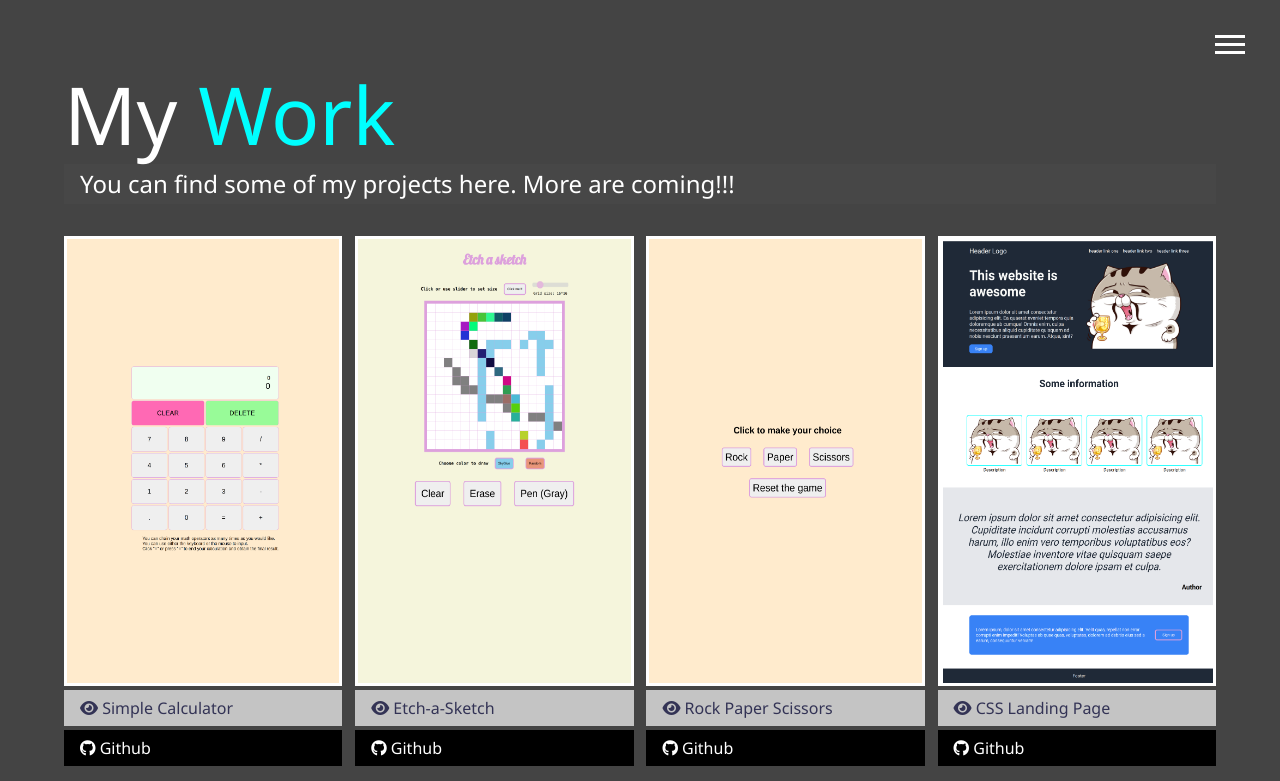
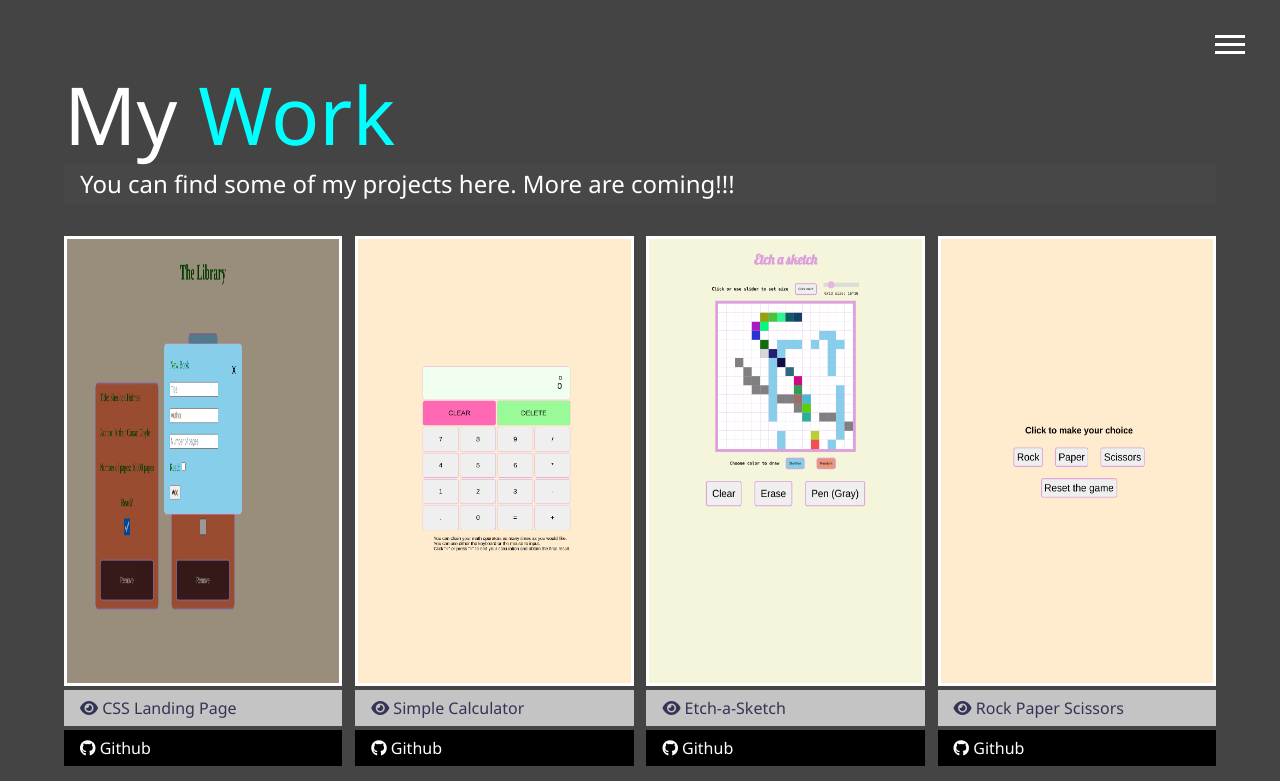
Before and after one commit to vietnguyen0224/My_Portfolio, a website: page dist/work.html in a window 1280 px wide. Shown: the top 781 px of the page. Drawn offline with Linux system fonts and the light colour scheme.

Commit message:
Added Library project

```diff
--- a/dist/work.html
+++ b/dist/work.html
@@ -58,6 +58,17 @@
         </h2>
         <div class="projects">
             <div class="item">
+                <a target="_blank" href="https://vietnguyen0224.github.io/Library/">
+                    <img src="img/Library.png" height="450px" alt="Library">
+                </a>
+                <a target="_blank" href="https://vietnguyen0224.github.io/Library/" class="btn-light">
+                    <i class="fas fa-eye"></i> CSS Landing Page
+                </a>
+                <a target="_blank" href="https://github.com/vietnguyen0224/Library" class="btn-dark">
+                    <i class="fab fa-github"></i> Github
+                </a>
+            </div>
+            <div class="item">
                 <a target="_blank" href="https://vietnguyen0224.github.io/simple-calculator/">
                     <img src="img/simple-calculator.png" height="450px" alt="simple-calculator">
                 </a>
```
Also changed, not shown: dist/img/Library.png (added), 1 other file.
